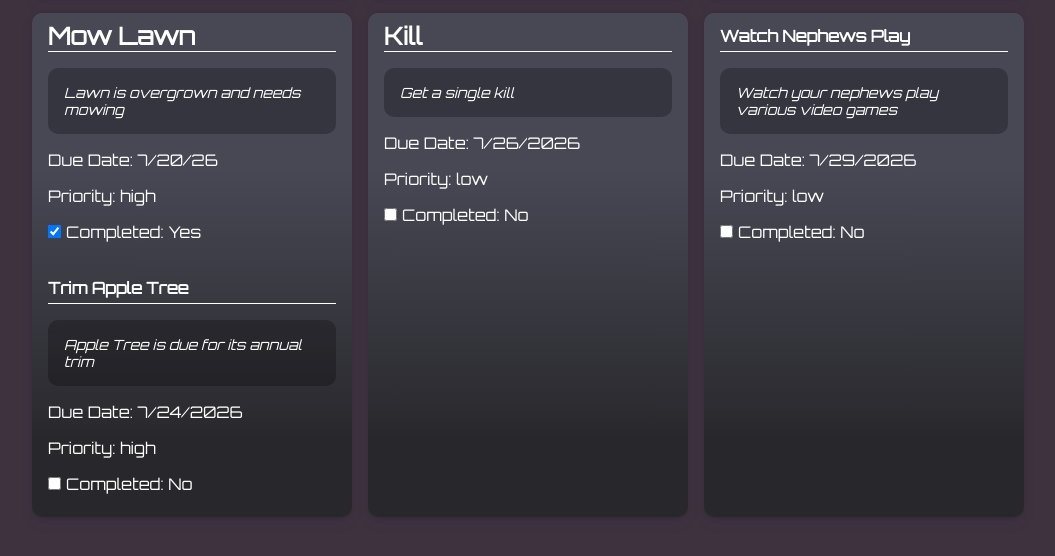
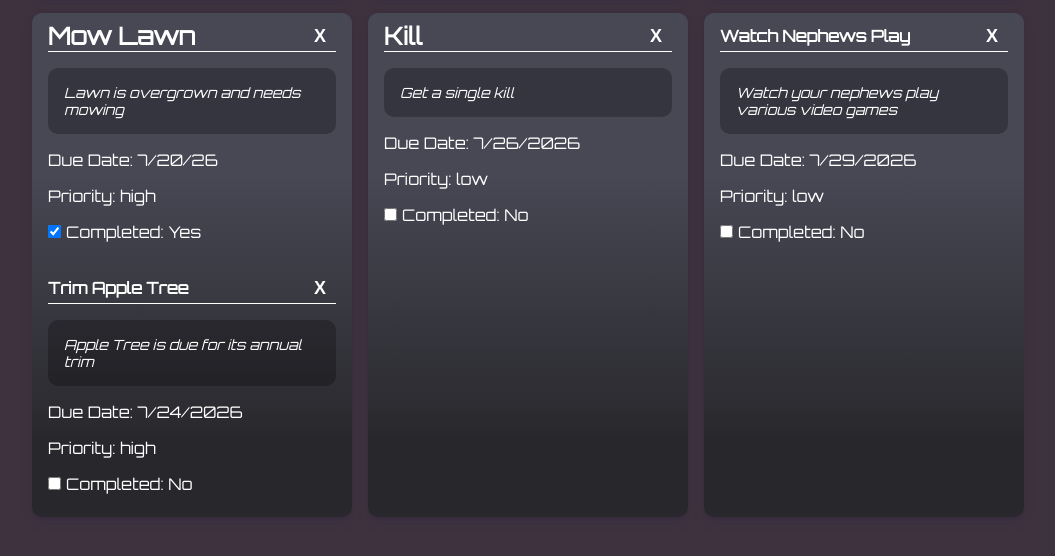
Before and after one commit to drex109/todo-list, a website built with webpack: page src/template.html in a window 1280 px wide. Shown: the part 224-780 px from the top of the page, without its empty margins (112-1167 px from the left). Built offline with nearby package versions, Linux system fonts and the light colour scheme.

Commit message:
create delete button for todos

```diff
--- a/src/dom.js
+++ b/src/dom.js
@@ -29,15 +29,29 @@ export const renderProjects = (projectsData) => {
             todo.setAttribute('data-uuid', todosData[i].id)
             projectTodos.appendChild(todo);
 
+            const todoTitleCon = document.createElement('div');
+            todoTitleCon.classList.add('todo-title-container');
+
             let todoTitle;
             if (todosData[i].title.length <= 8) {
                 todoTitle = document.createElement('h2');
             } else {
-                todoTitle = document.createElement('h4')
+                todoTitle = document.createElement('h4');
             }
             todoTitle.classList.add('todo-title');
             todoTitle.textContent = todosData[i].title;
-            todo.appendChild(todoTitle);
+            todoTitleCon.appendChild(todoTitle);
+
+            const todoDeleteButton = document.createElement('button');
+            todoDeleteButton.classList.add('delete-todo');
+            todoDeleteButton.setAttribute('title', 'Delete todo');
+            todoDeleteButton.textContent = 'X';
+            // todoDeleteButton.addEventListener('click', () => {
+            //     projectsData[i].deleteTodo(todosData[i].id);
+            // })
+            todoTitleCon.appendChild(todoDeleteButton);
+
+            todo.appendChild(todoTitleCon);
 
             const todoDescription = document.createElement('p');
             todoDescription.classList.add('todo-description');
--- a/src/style.css
+++ b/src/style.css
@@ -69,12 +69,30 @@ body {
     margin-bottom: 15px;
     padding: .5rem 1rem;
 }
+.todo-title-container{
+    display: grid;
+    grid-template-columns: 1fr auto;
+    border-bottom: 1px white solid;
+}
 .todo-title {
     display: grid;
-    border-bottom: 1px white solid;
+
     height: 30px;
     align-items: center;
 }
+.delete-todo{
+    background: none;
+    border: none;
+    color: white;
+    width: 2rem;
+    font-size: 18px;
+    font-weight: bold;
+    cursor: pointer;
+}
+.delete-todo:hover {
+    color: rgb(163, 163, 163)
+}
+
 .todo-description {
     font-size: 14px;
     font-style: italic;
```
